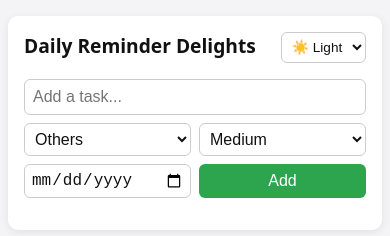
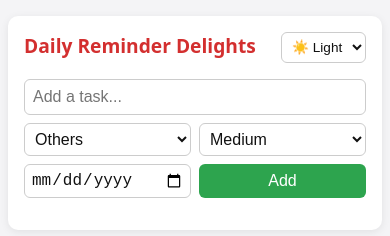
Before and after one commit to darrelchongai/todo, a plain HTML site: page index.html in a window 390 px wide. Drawn offline with Linux system fonts and the light colour scheme.

Commit message:
Make mobile header title red

```diff
--- a/index.html
+++ b/index.html
@@ -56,7 +56,7 @@
     body { padding: 8px; }
     main { margin: 8px auto; padding: 16px; }
     header { flex-wrap: nowrap; align-items: flex-start; }
-    h1 { font-size: 1.2rem; }
+    h1 { font-size: 1.2rem; color: #d32f2f; }
     #themeSel { flex-shrink: 0; }
     /* Add form: task on its own row, then category|priority, then date|Add */
     form select.cat, form #newPri, form #newDue, form button { flex: 1 1 calc(50% - 4px); min-width: 0; box-sizing: border-box; }
```
Also changed, not shown: mockup.html (+2 -2 lines).
